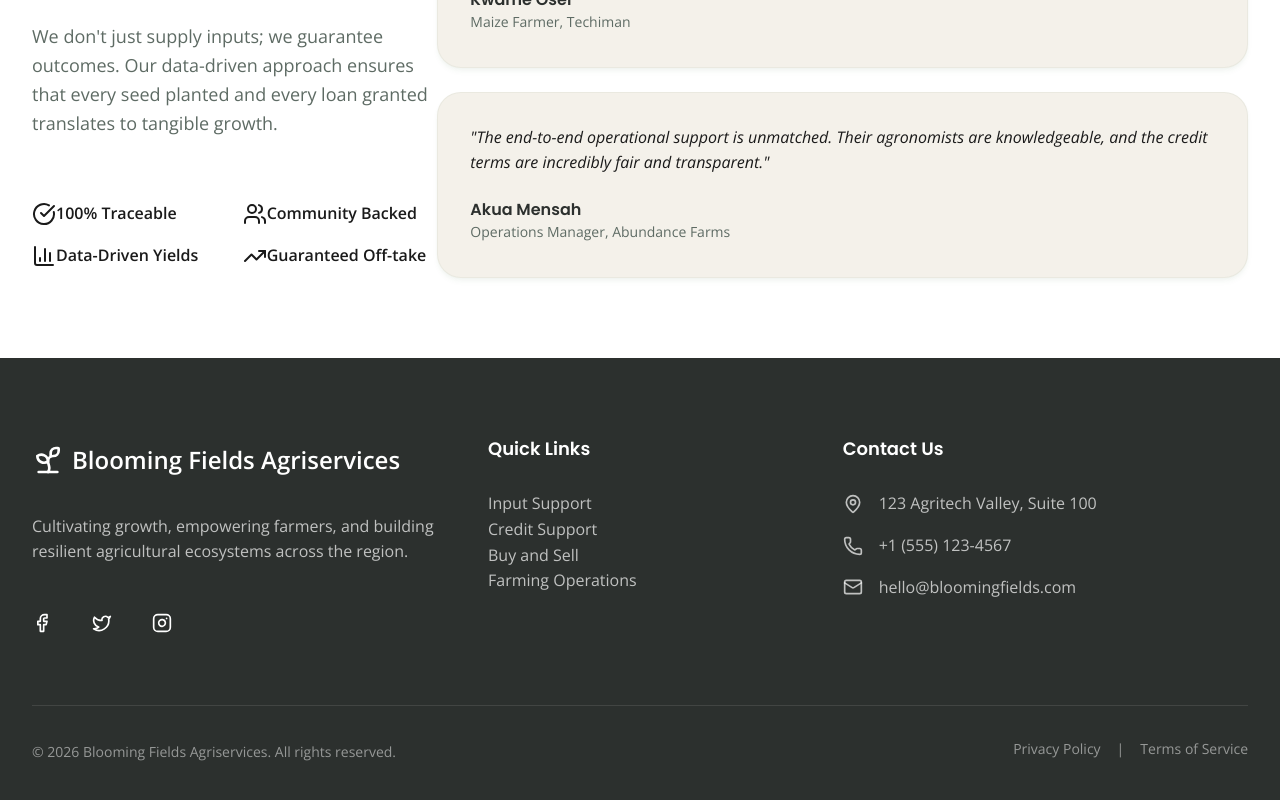
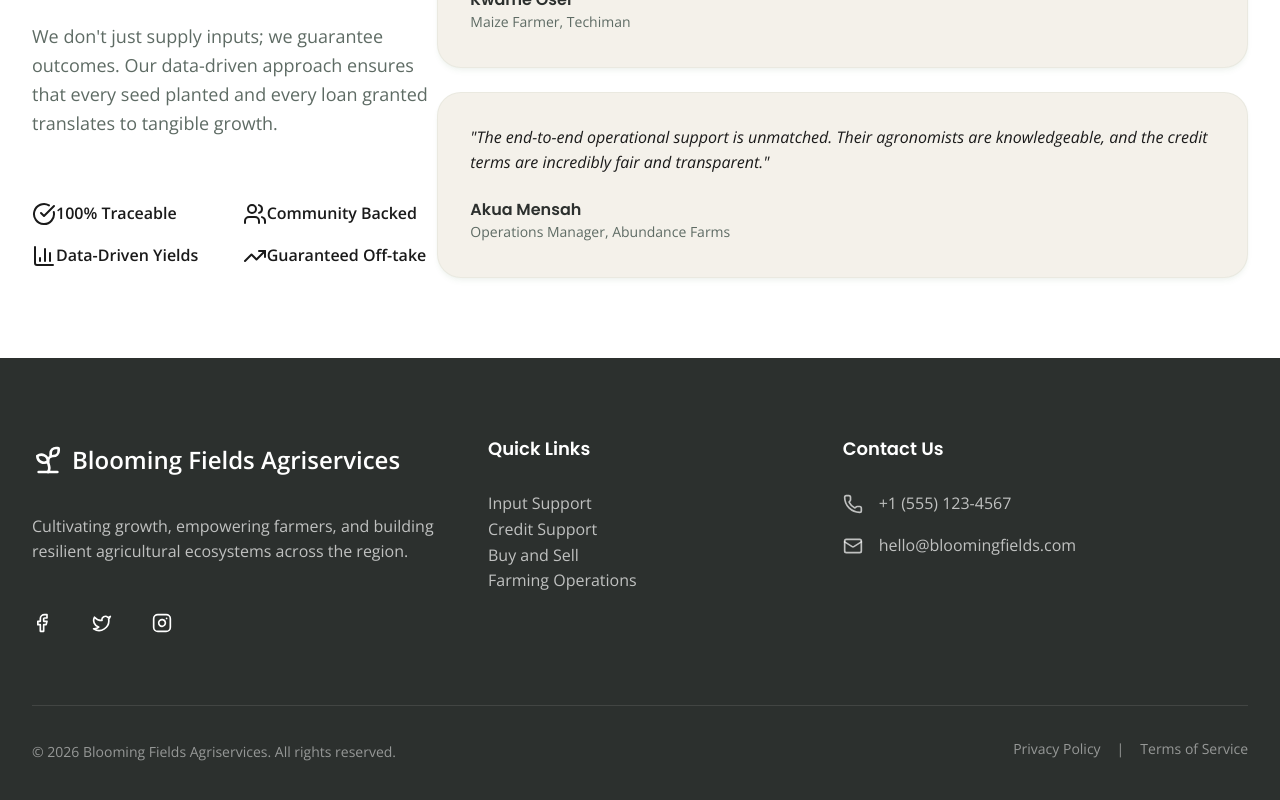
Before and after one commit to dake-07/bloomingfields, a React (Vite) app: page / in a window 1280 px wide. Shown: the part 7492-8292 px from the top of the page. Built offline with nearby package versions, Linux system fonts and the light colour scheme.

Commit message:
fix: remove location from footer contact section

```diff
--- a/src/components/Footer.jsx
+++ b/src/components/Footer.jsx
@@ -1,5 +1,5 @@
 import React from 'react';
-import { Sprout, Mail, Phone, MapPin, Facebook, Twitter, Instagram } from 'lucide-react';
+import { Sprout, Mail, Phone, Facebook, Twitter, Instagram } from 'lucide-react';
 
 const Footer = () => {
     return (
@@ -39,10 +39,7 @@ const Footer = () => {
                     <div className="w-full md:w-1/3 flex-column gap-sm">
                         <h4 style={{ color: 'var(--color-surface)', fontSize: '1.125rem', marginBottom: '1rem' }}>Contact Us</h4>
                         <ul className="flex-column gap-sm" style={{ color: 'rgba(255,255,255,0.7)' }}>
-                            <li className="flex-row items-center gap-sm">
-                                <MapPin size={20} className="text-accent" />
-                                <span>123 Agritech Valley, Suite 100</span>
-                            </li>
+
                             <li className="flex-row items-center gap-sm">
                                 <Phone size={20} className="text-accent" />
                                 <span>+1 (555) 123-4567</span>
```
